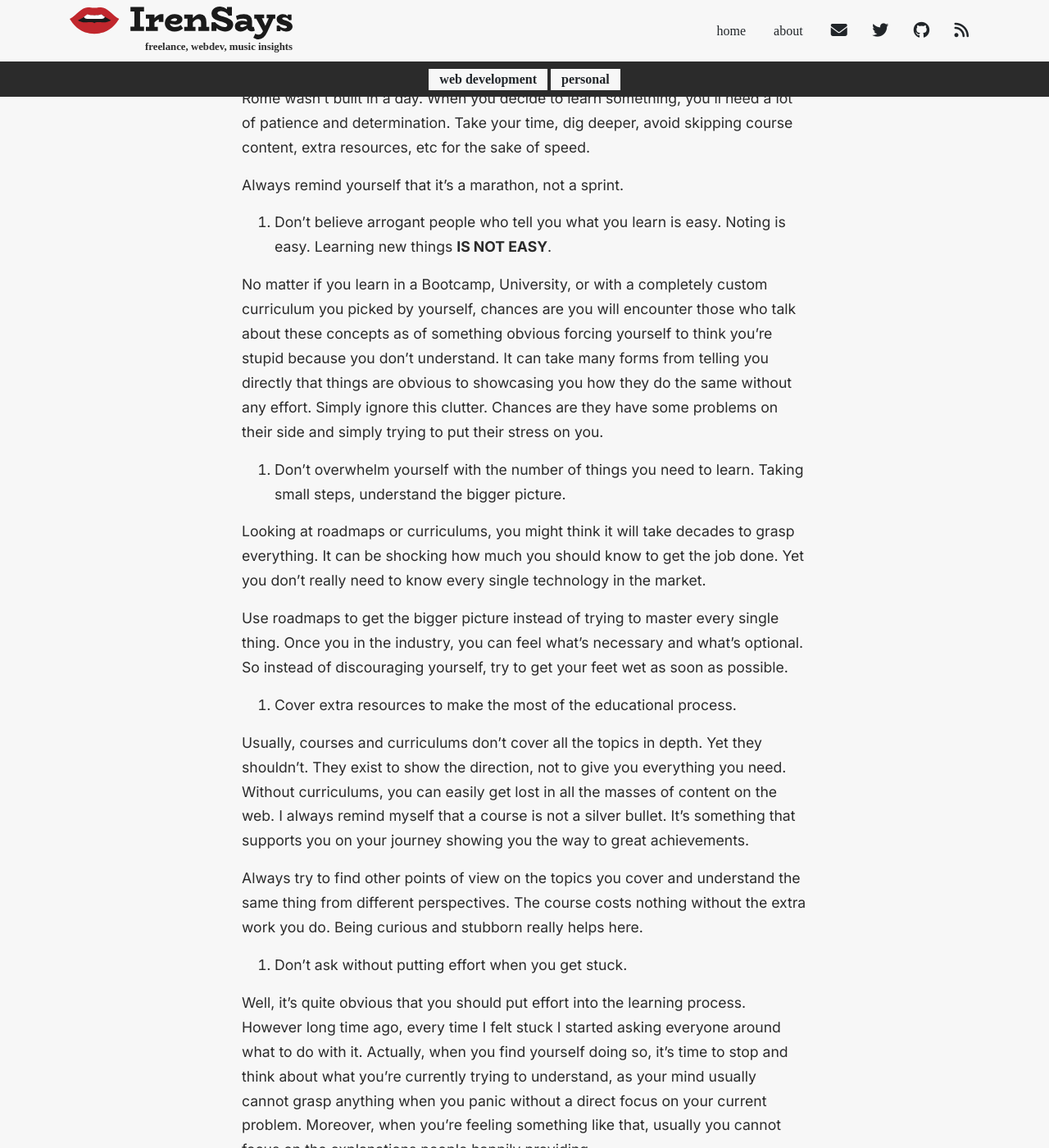
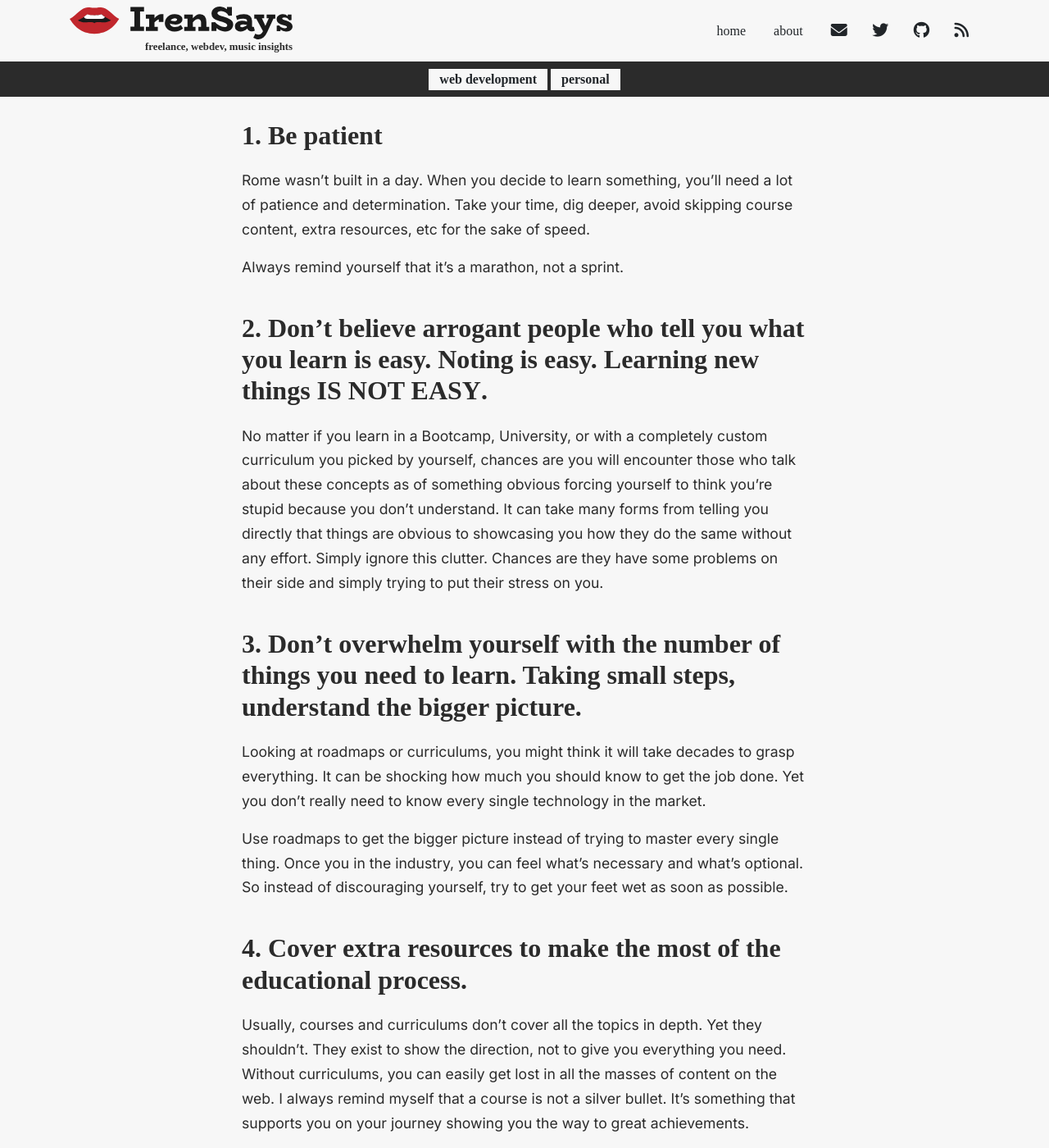
Before and after one commit to irensaywhen/my-blog, a Jekyll site: the page built from _posts/Programming/2021-04-05-how-to-learn-effectively.md, in a window 1280 px wide and 1400 px high, scrolled down 1431 px. Shown: the whole window at 82% size. Built offline with Jekyll 4.4.1, drawn with Linux system fonts in a browser that asks for light colours; nearby versions of some CDN libraries; some web fonts are replaced; some of the changed text lies outside the part shown.

Commit message:
manor md fixes

```diff
--- a/_posts/Programming/2021-04-05-how-to-learn-effectively.md
+++ b/_posts/Programming/2021-04-05-how-to-learn-effectively.md
@@ -17,13 +17,15 @@
 Because it's a work of art on its own.
 We learn to manage our learning process the whole life. What's more important, it's quite unique for every single person. That's why there's no a silver bullet or an approach that works for everyone.
 
+<!-- more -->
+
 I have experience being self-taught. And it was a huge struggle in the beginning, so it is now. I still evaluate my approach to scouting for resources, helping myself to digest new information, get help from others, etc.
 
 My approaches are rather general. They're not specific to programming, and I even got some of them from learning math and science.
 
 Here I want to share what I learned about teaching myself. It's based mostly on my own experience, what works for me, how I approach things. I hope it will give you some great ideas that can save you time in the long. Enough shit talk, let's jump right in!
 
-#TL;DR
+# TL;DR
 
 1. Be patient
 2. Don't believe arrogant people who tell you what you learn is easy.
@@ -36,25 +38,25 @@
 9. Take a break if you feel overwhelmed.
 10. Build projects.
 
-11. Be patient
+## 1. Be patient
 
 Rome wasn't built in a day. When you decide to learn something, you'll need a lot of patience and determination. Take your time, dig deeper, avoid skipping course content, extra resources, etc for the sake of speed.
 
 Always remind yourself that it's a marathon, not a sprint.
 
-2. Don't believe arrogant people who tell you what you learn is easy. Noting is easy. Learning new things **IS NOT EASY**.
+## 2. Don't believe arrogant people who tell you what you learn is easy. Noting is easy. Learning new things **IS NOT EASY**.
 
 No matter if you learn in a Bootcamp, University, or with a completely custom curriculum you picked by yourself, chances are you will encounter those who talk about these concepts as of something obvious forcing yourself to think you're stupid because you don't understand.
 It can take many forms from telling you directly that things are obvious to showcasing you how they do the same without any effort. Simply ignore this clutter. Chances are they have some problems on their side and simply trying to put their stress on you.
 
-3. Don't overwhelm yourself with the number of things you need to learn. Taking small steps, understand the bigger picture.
+## 3. Don't overwhelm yourself with the number of things you need to learn. Taking small steps, understand the bigger picture.
 
 Looking at roadmaps or curriculums, you might think it will take decades to grasp everything. It can be shocking how much you should know to get the job done.
 Yet you don't really need to know every single technology in the market.
 
 Use roadmaps to get the bigger picture instead of trying to master every single thing. Once you in the industry, you can feel what's necessary and what's optional. So instead of discouraging yourself, try to get your feet wet as soon as possible.
 
-4. Cover extra resources to make the most of the educational process.
+## 4. Cover extra resources to make the most of the educational process.
 
 Usually, courses and curriculums don't cover all the topics in depth. Yet they shouldn't.
 They exist to show the direction, not to give you everything you need. Without curriculums, you can easily get lost in all the masses of content on the web. I always remind myself that a course is not a silver bullet. It's something that supports you on your journey showing you the way to great achievements.
@@ -63,33 +65,33 @@
 The course costs nothing without the extra work you do.
 Being curious and stubborn really helps here.
 
-5. Don't ask without putting effort when you get stuck.
+## 5. Don't ask without putting effort when you get stuck.
 
 Well, it's quite obvious that you should put effort into the learning process.
 However long time ago, every time I felt stuck I started asking everyone around what to do with it.
 Actually, when you find yourself doing so, it's time to stop and think about what you're currently trying to understand, as your mind usually cannot grasp anything when you panic without a direct focus on your current problem.
 Moreover, when you're feeling something like that, usually you cannot focus on the explanations people happily providing.
 
-6. Learn to solve problems on your own. Don't rely on others.
+## 6. Learn to solve problems on your own. Don't rely on others.
 
 I usually think of it as of flip side of tutorial purgatory.
 When you learn in a controlled and sterile environment, you feel more comfortable and less overwhelmed. Especially when you can get help from others (either from your mentor or your teacher). Yet the end goal of any educational process is to get a skill and be able to apply it in new unexpected situations.
 And to be able to do so, you should not only follow the guidelines you get with some tweaks, but also force yourself to think, google, and at the end of the day, struggle on your own.
 Think of a mentor, tutor, or whoever helps you as a guide, a helper's hand, not as the person who brings the solutions to the table.
 
-7. Learn to read.
+## 7. Learn to read.
 
 Being able to read carefully and comprehend is crucial.
 When you either got stuck or trying to figure things out, try not only to skim and get the idea but understand each and every word you have. Sometimes you may miss small details which don't allow you to finally **get** it. So don't miss them.
 
-8. Evaluate your knowledge against the complexity of the topic.
+## 8. Evaluate your knowledge against the complexity of the topic.
 
 I think it's the most complex part of the educational process, especially when nobody's guiding you.
 You don't want to hit the closed door just to realize in the future that the topic was bigger than you can chew. It's an extremely discouraging and demotivating process.
 What helps me here is to perform some extra analysis on how complex the topic is and what I already know.
 Sometimes guides and roadmaps can help, hovewer usually you have your own case and your own set of skills, knowledge, and experience, so you need to spend some extra time on aligning your curriculum and set of steps you should pass to grasp the concept.
 
-9. Take a break if you feel overwhelmed.
+## 9. Take a break if you feel overwhelmed.
 
 The best thing you can do is to have a clear mind when you learn or solve problems.
 Usually, it's extremely unproductive to keep pushing when you overwhelmed.
@@ -97,7 +99,7 @@
 Leave the question for the future, calm down. It's okay to not be able to understand something right off the bat.
 Save yourself nerve cells and time, and get back to the problem when you feel less intimidated about it.
 
-10. And, the most obvious advice - build your projects.
+## 10. And, the most obvious advice - build your projects.
 
 You learn the most when you do something on your own. Extra points if it is something you do want to build as you'll have more motivation to finish it.
 
```
